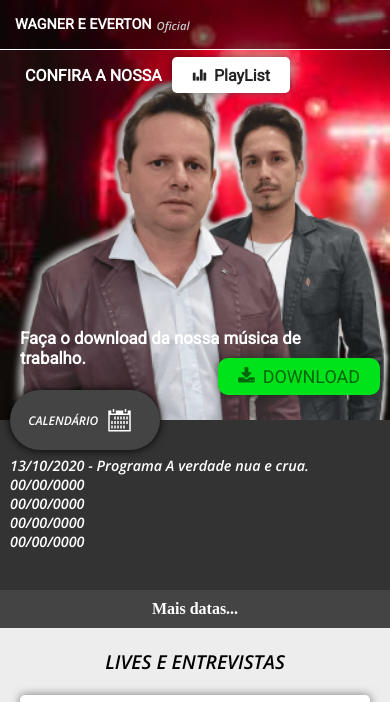
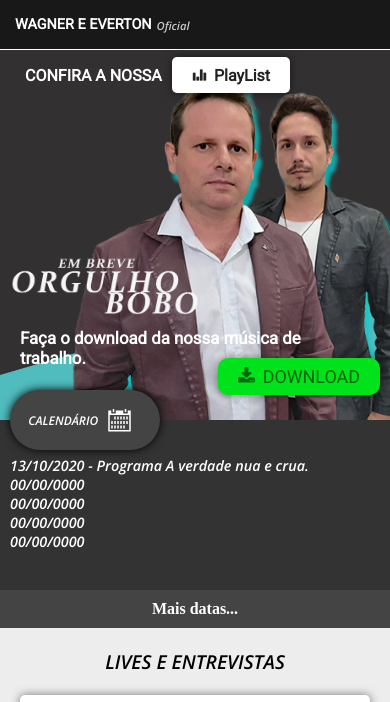
Before and after one commit to evertoncam7/wagnereevertonoficial, a plain HTML site: page index.html in a window 390 px wide. Shown: the top 702 px of the page. Drawn offline with nearby package versions, Linux system fonts and the light colour scheme.

Commit message:
Modificando o layout

```diff
--- a/index.html
+++ b/index.html
@@ -3,7 +3,7 @@
 <head>
     <meta charset="UTF-8">
     <meta name="viewport" content="width=device-width, initial-scale=1.0">
-    <meta property="og:image" content="assets/images/capa.png" />
+    <meta property="og:image" content="assets/images/capa-01.png" />
 
     <link href="https://fonts.googleapis.com/css2?family=Open+Sans:ital,wght@1,600&family=Roboto&display=swap" rel="stylesheet">
     <link rel="stylesheet" href="assets/icons/styles.css">
@@ -11,8 +11,9 @@
     <title>Wagner e Everton</title>
     <style>
         .background-index{
-            background-image: url("assets/images/capawebwe.jpg");
+            background-image: url("assets/images/fundo-01.jpg");
             background-size: cover;
+
             background-repeat: no-repeat;
         }
 
@@ -168,8 +169,18 @@
                 bottom: -5px;
             }
 
-            .bx-img img{
+            .av{
+                position: relative;
+                top: 180px;
+                left: 40px;
                 width: 100%;
+
+            }
+
+            .ob{
+                position: relative;
+                width: 50% !important;
+                top: -100px;
             }
 
             /* playlist */
@@ -222,7 +233,8 @@
             </nav>
         </header>
         <span class="bx-img">
-            <img src="assets/images/avatar.png" alt="">
+            <img class='av' src="assets/images/avatar-01.png" alt="">
+            <img class='ob' src="assets/images/orgulho_bobo.png" alt="">
         </span>
         <section>
             <article class="bx-playlist">
```
Also changed, not shown: assets/images/avatar-01.png (added), assets/images/capa-ew-01.jpg (added), assets/images/fundo-01.jpg (added), assets/images/orgulho_bobo.png (added), assets/images/we-01P.jpg (added).
